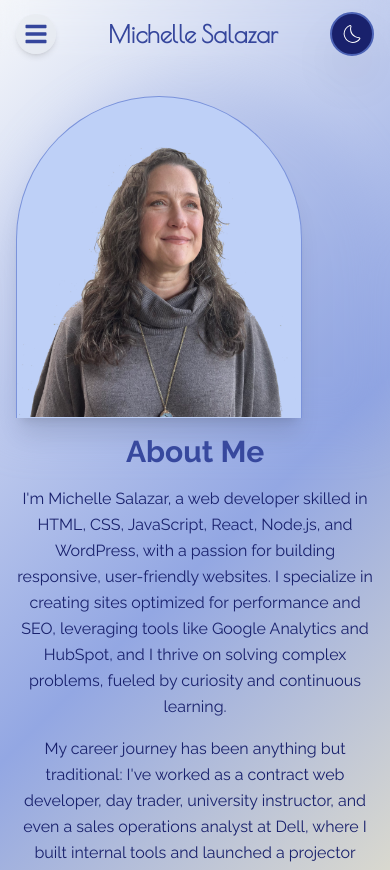
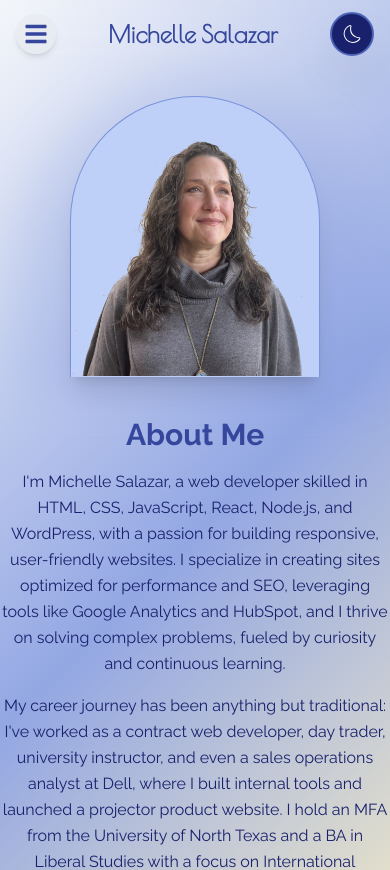
Before and after one commit to dataMichelle/portfolio2025, a React (Vite) app: page /about in a window 390 px wide. Shown: the top 870 px of the page. Built offline with nearby package versions, Linux system fonts and the light colour scheme; the HTML template or start-up script is replaced by a standard one; a web font is replaced by a local one.

Commit message:
fixed image

```diff
--- a/src/components/About.jsx
+++ b/src/components/About.jsx
@@ -16,28 +16,28 @@ const textVariants = {
 
 const About = () => {
   return (
-    <section className="min-h-fit px-4 sm:px-8 md:px-14 pt-16 sm:pt-12 mt-8 md:pt-16 lg:pt-20 pb-16 bg-transparent flex justify-center">
-      <div className="max-w-7xl w-full flex flex-col md:flex-row gap-4 sm:gap-6 md:gap-8 items-center md:items-start">
+    <section className="min-h-fit px-0 sm:px-8 md:px-14 pt-16 sm:pt-12 mt-8 md:pt-16 lg:pt-20 pb-16 bg-transparent flex justify-center">
+      <div className="max-w-7xl w-full flex flex-col md:flex-row gap-4 sm:gap-6 md:gap-8 items-center md:items-start mx-auto">
         {/* Profile Image */}
         <Motion.div
-          className="w-full md:w-1/3 flex justify-center"
+          className="max-w-[80%] md:w-1/3 flex justify-center mx-auto text-center"
           variants={portraitVariants}
           initial="hidden"
           animate="visible"
         >
-          <div className="relative">
+          <div className="relative mx-auto">
             <div className="absolute -inset-4 sm:-inset-6 bg-primary-300 dark:bg-primary-200 opacity-20 rounded-t-full blur-xl"></div>
             <img
               src={profileImg}
               alt="Michelle Salazar"
-              className="relative rounded-t-full w-full max-w-[80%] sm:max-w-[70%] md:max-w-[50%] h-auto border-1 border-b-0 bg-primary-100 border-primary-300 dark:border-primary-200 shadow-xl transform hover:scale-105 transition-transform duration-500 object-contain aspect-[32/36]"
+              className="relative rounded-t-full max-w-[80%] sm:max-w-[70%] md:max-w-[70%] h-auto border-1 border-b-0 bg-primary-100 border-primary-300 dark:border-primary-200 shadow-xl transform hover:scale-105 transition-transform duration-500 object-contain aspect-[32/36] mx-auto"
             />
           </div>
         </Motion.div>
 
         {/* Content Section */}
         <Motion.div
-          className="w-full md:w-2/3 space-y-4 sm:space-y-6 text-center md:text-left"
+          className="w-full md:w-2/3 space-y-4 sm:space-y-6 text-center md:text-left mt-6 sm:mt-8 md:mt-0"
           variants={textVariants}
           initial="hidden"
           animate="visible"
@@ -61,11 +61,11 @@ const About = () => {
             a contract web developer, day trader, university instructor, and
             even a sales operations analyst at Dell, where I built internal
             tools and launched a projector product website. I hold an MFA from
-            the University of North Texas and a BA in International Business, a
-            background that blends creativity with business savvy. I'm also
-            passionate about data visualization, automated workflows, and
-            creative coding, and I'm always looking to learn new technologies
-            and bring fresh ideas to my projects.
+            the University of North Texas and a BA in Liberal Studies with a
+            focus on International Business, a background that blends creativity
+            with business savvy. I'm also passionate about data visualization,
+            automated workflows, and creative coding, and I'm always looking to
+            learn new technologies and bring fresh ideas to my projects.
           </p>
         </Motion.div>
       </div>
--- a/src/components/Navbar.jsx
+++ b/src/components/Navbar.jsx
@@ -90,7 +90,7 @@ const Navbar = () => {
                   key={link.to}
                   to={link.to}
                   className={({ isActive }) =>
-                    `flex items-center space-x-2 text-primary-700 dark:!text-primary-100 group hover:text-accent-300 dark:hover:!text-primary-50 transition-colors duration-200 cursor-pointer relative z-50 ${
+                    `flex items-center space-x-2 text-primary-700 dark:!text-primary-100 group hover:text-accent-300 dark:hover:!text-primary-50 transition-colors duration-200 cursor-pointer relative z-60 ${
                       isActive ? "text-accent-300 dark:!text-primary-50" : ""
                     }`
                   }
@@ -122,7 +122,7 @@ const Navbar = () => {
               key={link.to}
               to={link.to}
               className={({ isActive }) =>
-                `flex items-center space-x-2 text-primary-700 dark:!text-primary-100 py-2 hover:text-accent-300 dark:hover:!text-primary-50 transition-colors duration-200 cursor-pointer relative z-40 ${
+                `flex items-center space-x-2 text-primary-700 dark:!text-primary-100 py-2 hover:text-accent-300 dark:hover:!text-primary-50 transition-colors duration-200 cursor-pointer relative z-60 ${
                   isActive
                     ? "text-accent-300 dark:!text-primary-50 underline underline-offset-4"
                     : ""
```
